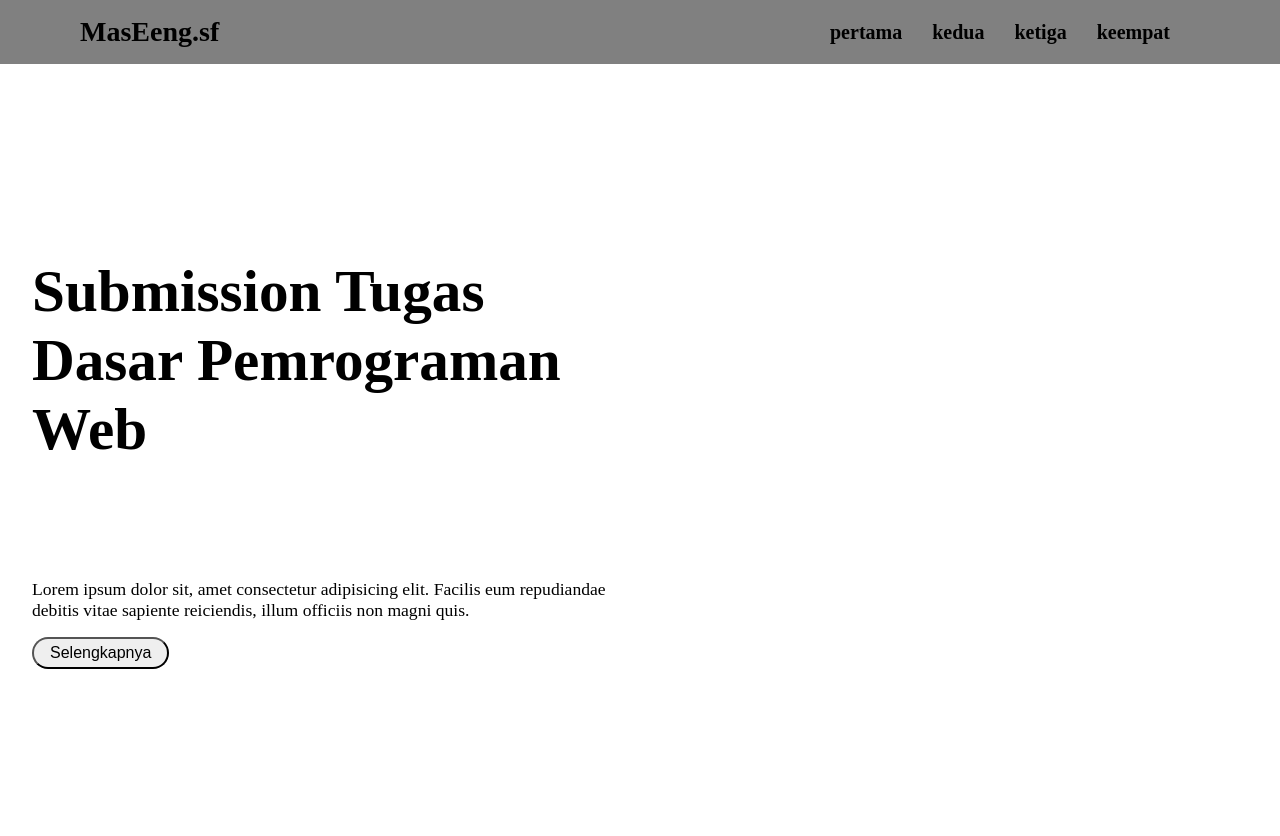
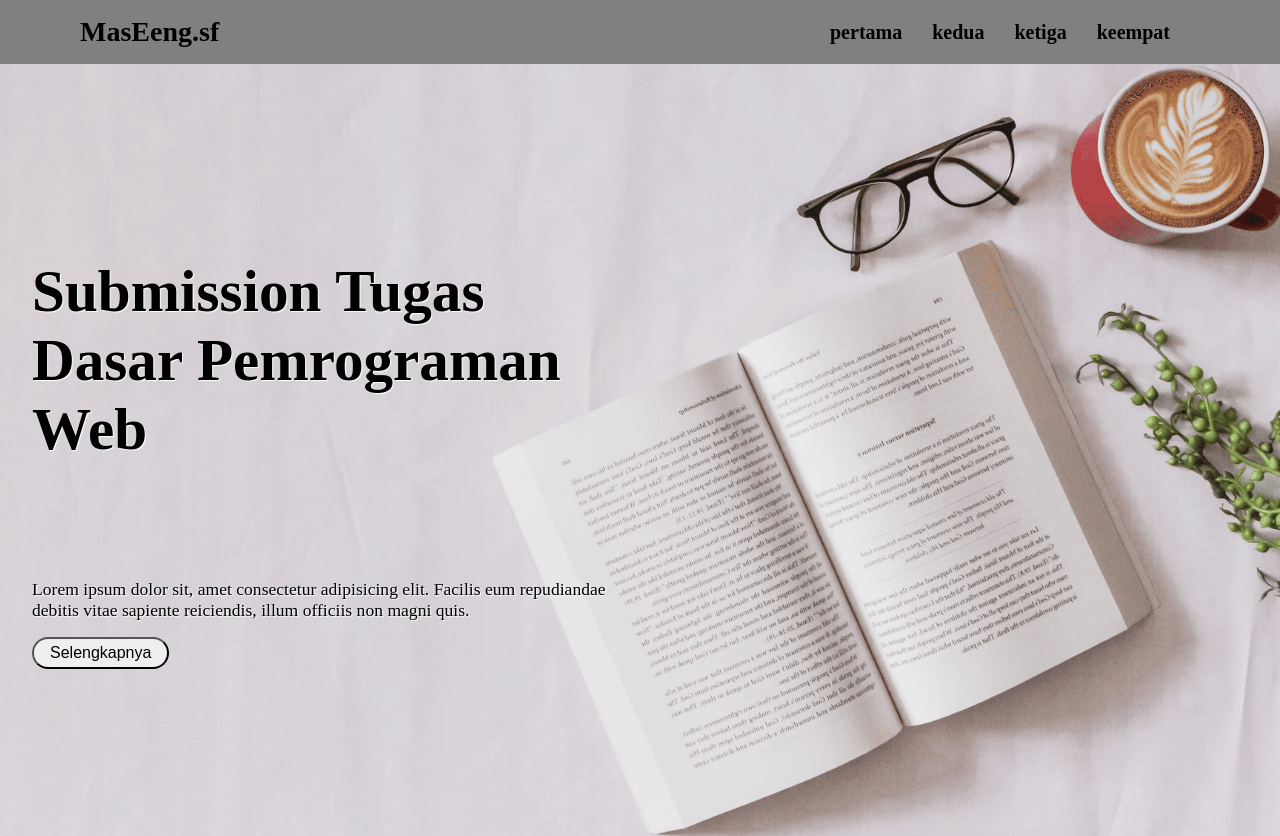
Before and after one commit to eengsf/gallery, a plain HTML site: page index.html in a window 1280 px wide. Shown: the top 836 px of the page. Drawn offline with Linux system fonts and the light colour scheme.

Commit message:
edit background utama

```diff
--- a/css/style.css
+++ b/css/style.css
@@ -122,7 +122,7 @@ span:nth-child(3) {
 .main1 {
    width: 100vw;
    height: 100vh;
-   background-image: url(./img/book2.png);
+   background-image: url(../img/book2.png);
    background-size: cover;
    background-position: right;
    display: flex;
```
